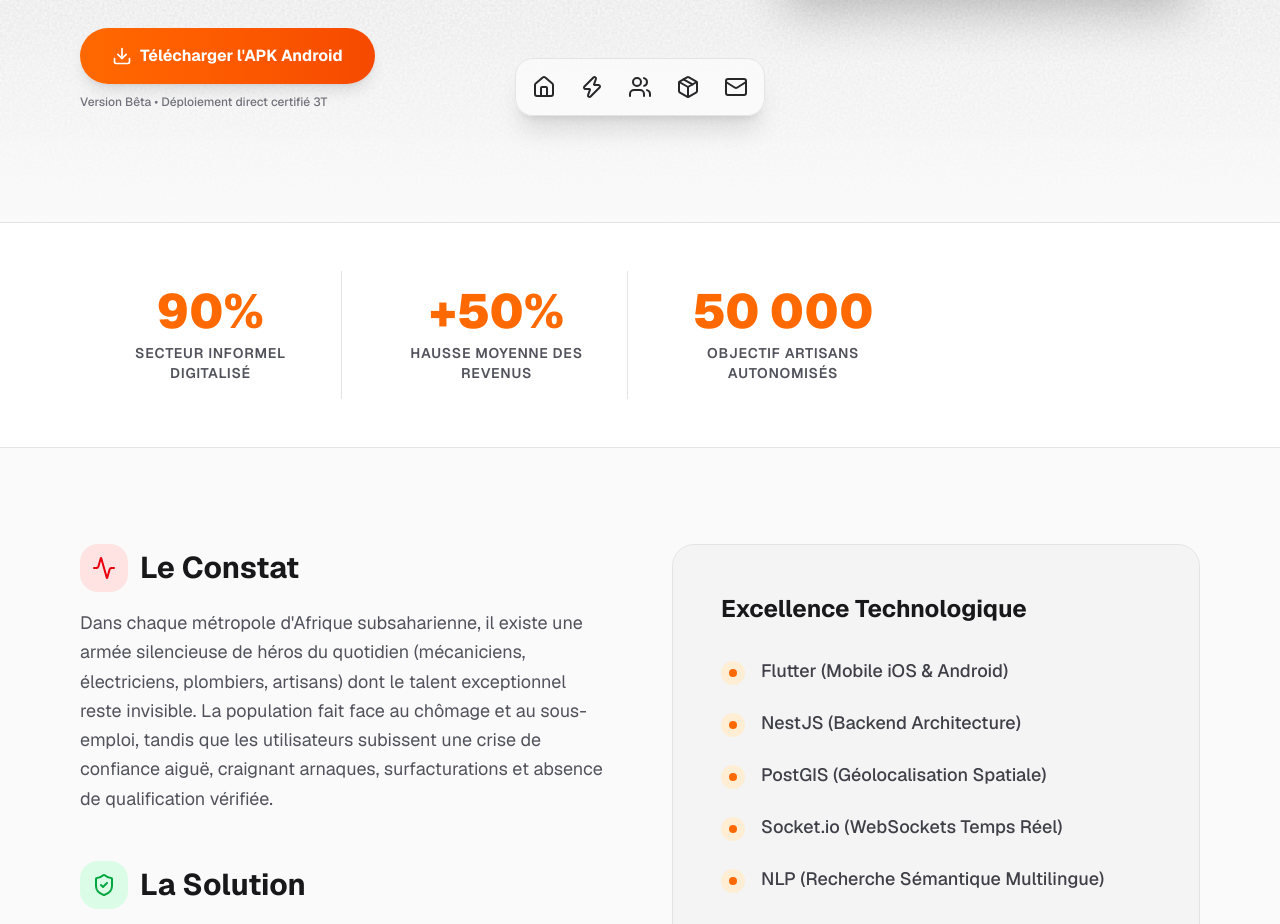
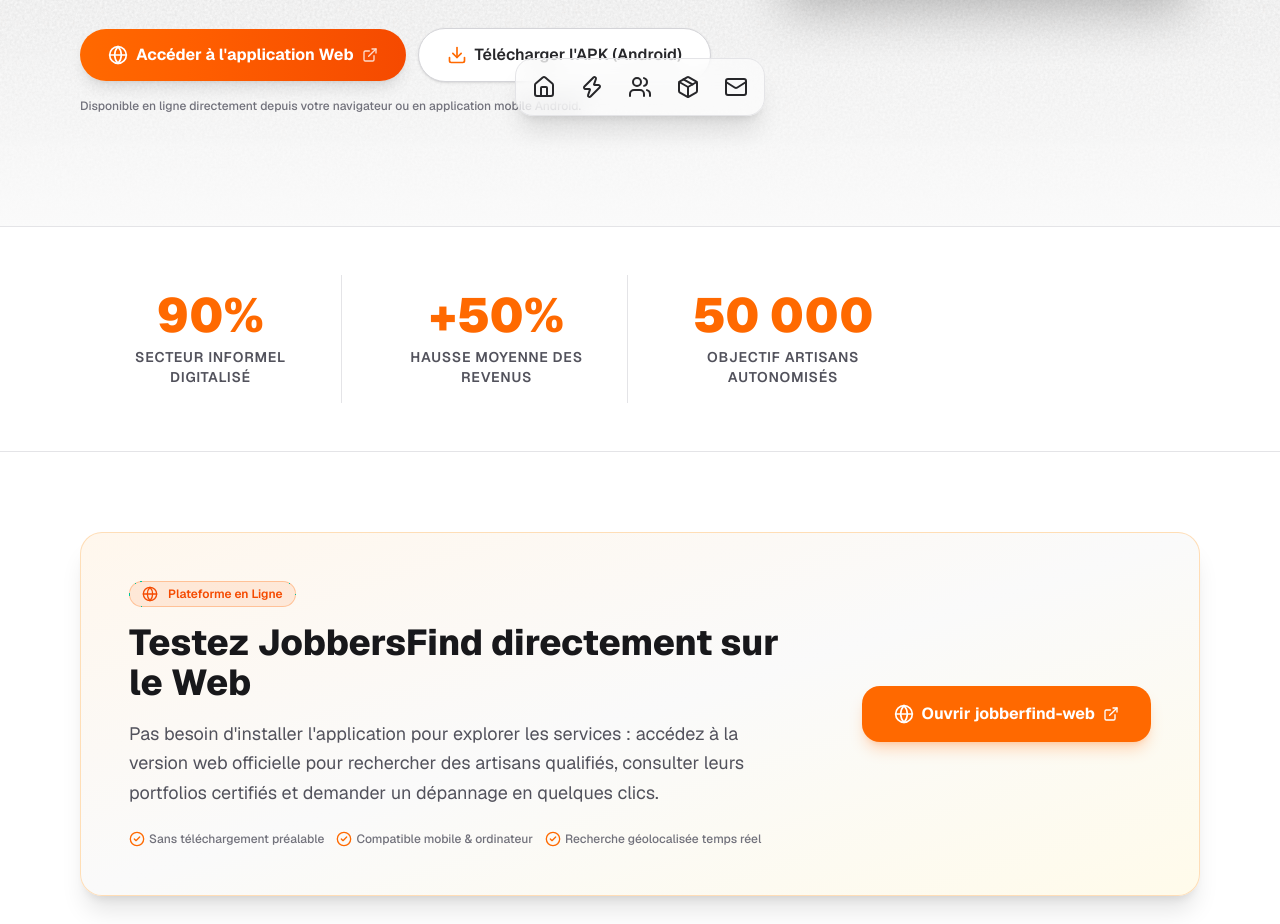
Before and after one commit to ATEUFO/3t_tech, a Next.js app: page /products/jobbersfind in a window 1280 px wide. Shown: the part 668-1592 px from the top of the page. Built offline with nearby package versions, Linux system fonts and the light colour scheme.

Commit message:
Ajout du lien du site web

```diff
--- a/app/products/[slug]/ClientPage.tsx
+++ b/app/products/[slug]/ClientPage.tsx
@@ -26,7 +26,9 @@ import {
   Users,
   Smartphone,
   Check,
-  ShieldAlert
+  ShieldAlert,
+  ExternalLink,
+  Globe
 } from "lucide-react";
 import { getProductBySlug } from "@/lib/data/products";
 import { Navbar } from "@/components/layout/Navbar";
@@ -110,23 +112,40 @@ export default function ClientPage({ slug }: { slug: string }) {
                 ))}
               </div>
 
-              {product.apkUrl && (
+              {(product.apkUrl || product.webUrl) && (
                 <motion.div
                   initial={{ opacity: 0, y: 10 }}
                   animate={{ opacity: 1, y: 0 }}
                   transition={{ duration: 0.5, delay: 0.3 }}
+                  className="space-y-4"
                 >
+                  <div className="flex flex-wrap items-center gap-3">
+                    {product.webUrl && (
+                      <a
+                        href={product.webUrl}
+                        target="_blank"
+                        rel="noopener noreferrer"
+                        className="inline-flex items-center justify-center px-7 py-3.5 text-base font-bold text-white transition-all bg-gradient-to-r from-orange-500 to-orange-600 rounded-full shadow-lg hover:shadow-orange-500/30 hover:scale-105 group"
+                      >
+                        <Globe className="w-5 h-5 mr-2 group-hover:rotate-12 transition-transform" />
+                        Accéder à l'application Web
+                        <ExternalLink className="w-4 h-4 ml-2 opacity-80" />
+                      </a>
+                    )}
+                    {product.apkUrl && (
                       <a
                         href={product.apkUrl}
                         target="_blank"
                         rel="noopener noreferrer"
-                    className="inline-flex items-center justify-center px-8 py-4 text-base font-bold text-white transition-all bg-gradient-to-r from-orange-500 to-orange-600 rounded-full shadow-lg hover:shadow-orange-500/30 hover:scale-105 group"
+                        className="inline-flex items-center justify-center px-7 py-3.5 text-base font-semibold text-zinc-800 dark:text-zinc-100 bg-white dark:bg-zinc-900 border border-zinc-300 dark:border-zinc-700 rounded-full shadow-sm hover:border-orange-500 hover:text-orange-500 transition-all hover:scale-105 group"
                       >
-                    <Download className="w-5 h-5 mr-2 group-hover:-translate-y-1 transition-transform" />
-                    Télécharger l'APK Android
+                        <Download className="w-5 h-5 mr-2 group-hover:-translate-y-0.5 transition-transform text-orange-500" />
+                        Télécharger l'APK (Android)
                       </a>
-                  <p className="mt-2.5 text-xs text-zinc-500 dark:text-zinc-400 font-medium">
-                    Version Bêta • Déploiement direct certifié 3T
+                    )}
+                  </div>
+                  <p className="text-xs text-zinc-500 dark:text-zinc-400 font-medium">
+                    Disponible en ligne directement depuis votre navigateur ou en application mobile Android.
                   </p>
                 </motion.div>
               )}
@@ -520,6 +539,52 @@ export default function ClientPage({ slug }: { slug: string }) {
         </section>
       )}
 
+      {/* SPECIALIZED JOBBERSFIND LIVE WEB & SERVICE DISCOVERY */}
+      {isJobbersFind && product.webUrl && (
+        <section className="py-20 bg-white dark:bg-zinc-950 border-b border-zinc-200 dark:border-zinc-800">
+          <div className="container mx-auto px-4 max-w-6xl">
+            <div className="p-8 md:p-12 rounded-3xl bg-gradient-to-br from-orange-50 via-zinc-50 to-amber-50 dark:from-zinc-900 dark:via-zinc-900/90 dark:to-orange-950/20 border border-orange-200/80 dark:border-orange-900/40 shadow-xl flex flex-col md:flex-row items-center justify-between gap-8">
+              <div className="space-y-4 max-w-2xl">
+                <span className="inline-flex items-center gap-1.5 px-3 py-1 rounded-full text-xs font-semibold bg-orange-500/10 text-orange-600 dark:text-orange-400 border border-orange-500/30">
+                  <Globe className="w-4 h-4 mr-1" />
+                  Plateforme en Ligne
+                </span>
+                <h3 className="text-2xl md:text-4xl font-extrabold text-zinc-900 dark:text-white">
+                  Testez JobbersFind directement sur le Web
+                </h3>
+                <p className="text-zinc-600 dark:text-zinc-400 text-base md:text-lg leading-relaxed">
+                  Pas besoin d'installer l'application pour explorer les services : accédez à la version web officielle pour rechercher des artisans qualifiés, consulter leurs portfolios certifiés et demander un dépannage en quelques clics.
+                </p>
+                <div className="flex flex-wrap items-center gap-3 pt-2 text-xs font-medium text-zinc-500 dark:text-zinc-400">
+                  <span className="flex items-center gap-1">
+                    <CheckCircle2 className="w-4 h-4 text-orange-500" /> Sans téléchargement préalable
+                  </span>
+                  <span className="flex items-center gap-1">
+                    <CheckCircle2 className="w-4 h-4 text-orange-500" /> Compatible mobile &amp; ordinateur
+                  </span>
+                  <span className="flex items-center gap-1">
+                    <CheckCircle2 className="w-4 h-4 text-orange-500" /> Recherche géolocalisée temps réel
+                  </span>
+                </div>
+              </div>
+
+              <div className="flex-shrink-0 w-full md:w-auto">
+                <a
+                  href={product.webUrl}
+                  target="_blank"
+                  rel="noopener noreferrer"
+                  className="inline-flex items-center justify-center w-full md:w-auto px-8 py-4 rounded-2xl bg-orange-500 hover:bg-orange-600 text-white font-bold text-base shadow-lg shadow-orange-500/25 hover:scale-105 transition-all group"
+                >
+                  <Globe className="w-5 h-5 mr-2 group-hover:rotate-12 transition-transform" />
+                  Ouvrir jobberfind-web
+                  <ExternalLink className="w-4 h-4 ml-2" />
+                </a>
+              </div>
+            </div>
+          </div>
+        </section>
+      )}
+
       {/* The Vision & Architecture */}
       <section className="py-24">
         <div className="container mx-auto px-4 max-w-6xl">
--- a/lib/data/products.ts
+++ b/lib/data/products.ts
@@ -20,6 +20,7 @@ export interface Product {
     value: string;
   }[];
   apkUrl?: string;
+  webUrl?: string;
   escrowPhases?: {
     step: string;
     title: string;
@@ -79,6 +80,7 @@ export const products: Product[] = [
       { label: "Objectif Artisans autonomisés", value: "50 000" }
     ],
     apkUrl: "https://mega.nz/file/vQRSCQRL#s674pSXkUVKoqDfHmXx64z458I2wxnrR1OKa2QLDEPY",
+    webUrl: "https://jobberfind-web.vercel.app/",
     keyHighlights: [
       {
         title: "Recherche Géolocalisée en Temps Réel",
```
Lines whose indentation alone changed are shown as unchanged.
